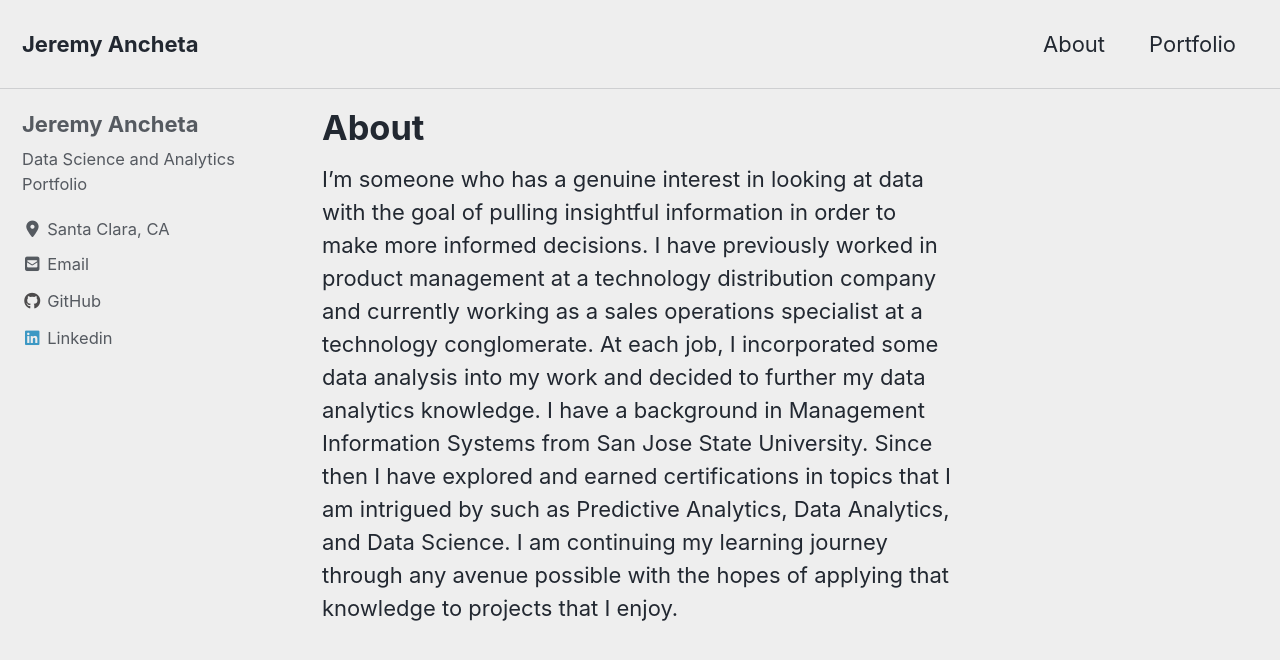
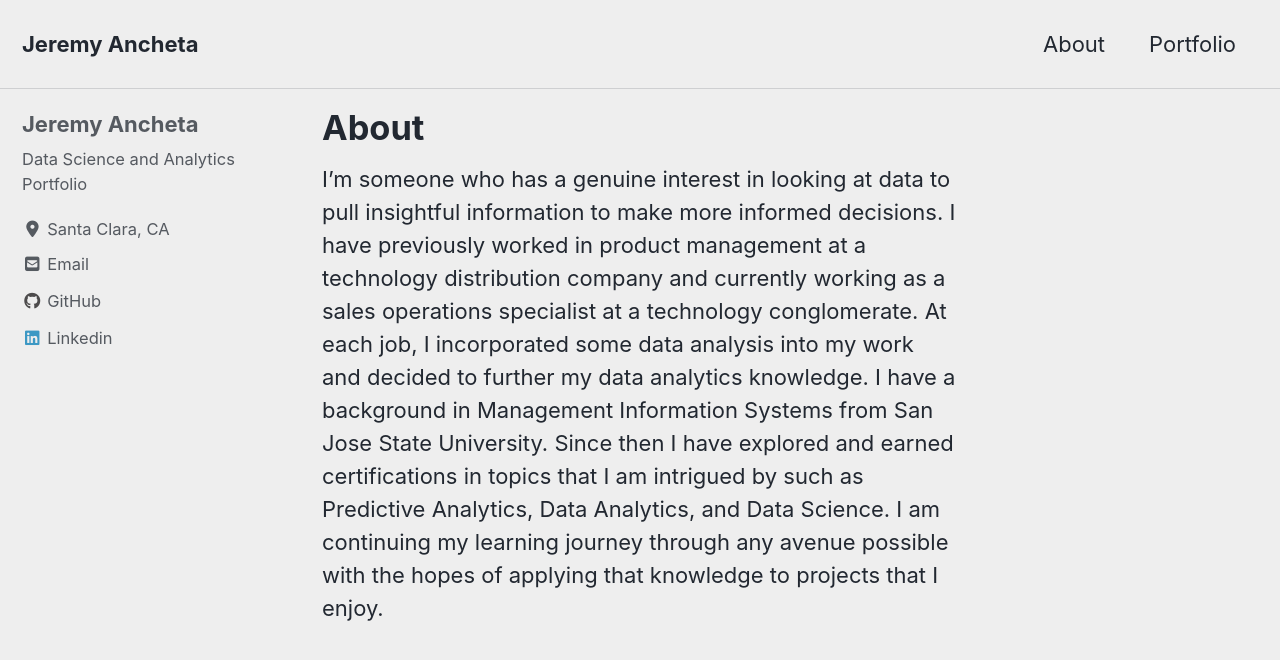
Before and after one commit to jcancheta92/jcancheta92.github.io, a Jekyll site: the page built from _pages/about.md, in a window 1280 px wide and 900 px high. Shown: the top 660 px of the window. Built offline with Jekyll 4.4.1, drawn with Linux system fonts in a browser that asks for light colours; cached includes are drawn as plain includes; nearby versions of some CDN libraries.

Commit message:
Update about.md

```diff
--- a/_pages/about.md
+++ b/_pages/about.md
@@ -3,4 +3,4 @@
 permalink: /about/
 ---
 
-I'm someone who has a genuine interest in looking at data with the goal of pulling insightful information in order to make more informed decisions. I have previously worked in product management at a technology distribution company and currently working as a sales operations specialist at a technology conglomerate. At each job, I incorporated some data analysis into my work and decided to further my data analytics knowledge. I have a background in Management Information Systems from San Jose State University. Since then I have explored and earned certifications in topics that I am intrigued by such as Predictive Analytics, Data Analytics, and Data Science. I am continuing my learning journey through any avenue possible with the hopes of applying that knowledge to projects that I enjoy.
+I’m someone who has a genuine interest in looking at data to pull insightful information to make more informed decisions. I have previously worked in product management at a technology distribution company and currently working as a sales operations specialist at a technology conglomerate. At each job, I incorporated some data analysis into my work and decided to further my data analytics knowledge. I have a background in Management Information Systems from San Jose State University. Since then I have explored and earned certifications in topics that I am intrigued by such as Predictive Analytics, Data Analytics, and Data Science. I am continuing my learning journey through any avenue possible with the hopes of applying that knowledge to projects that I enjoy.
```
